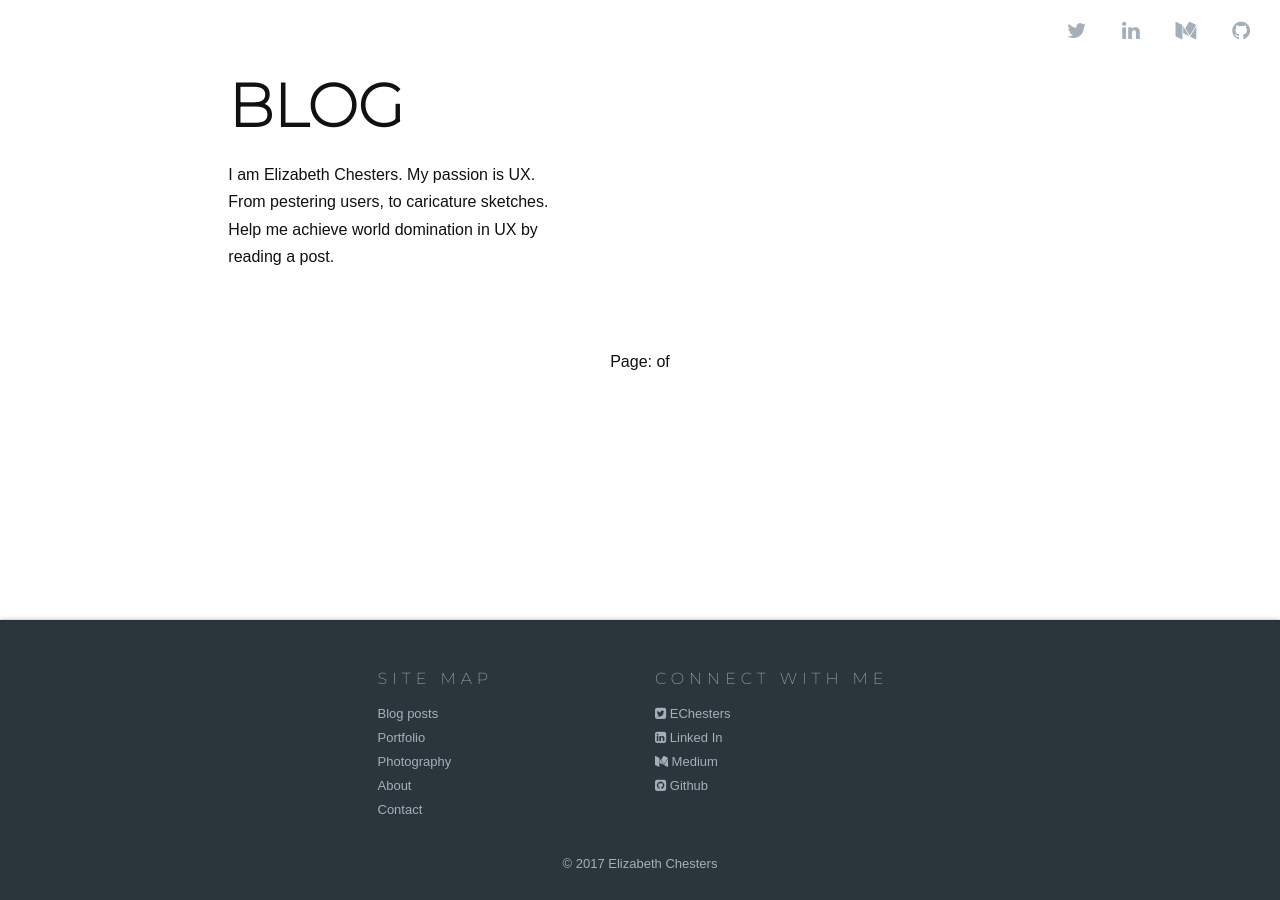
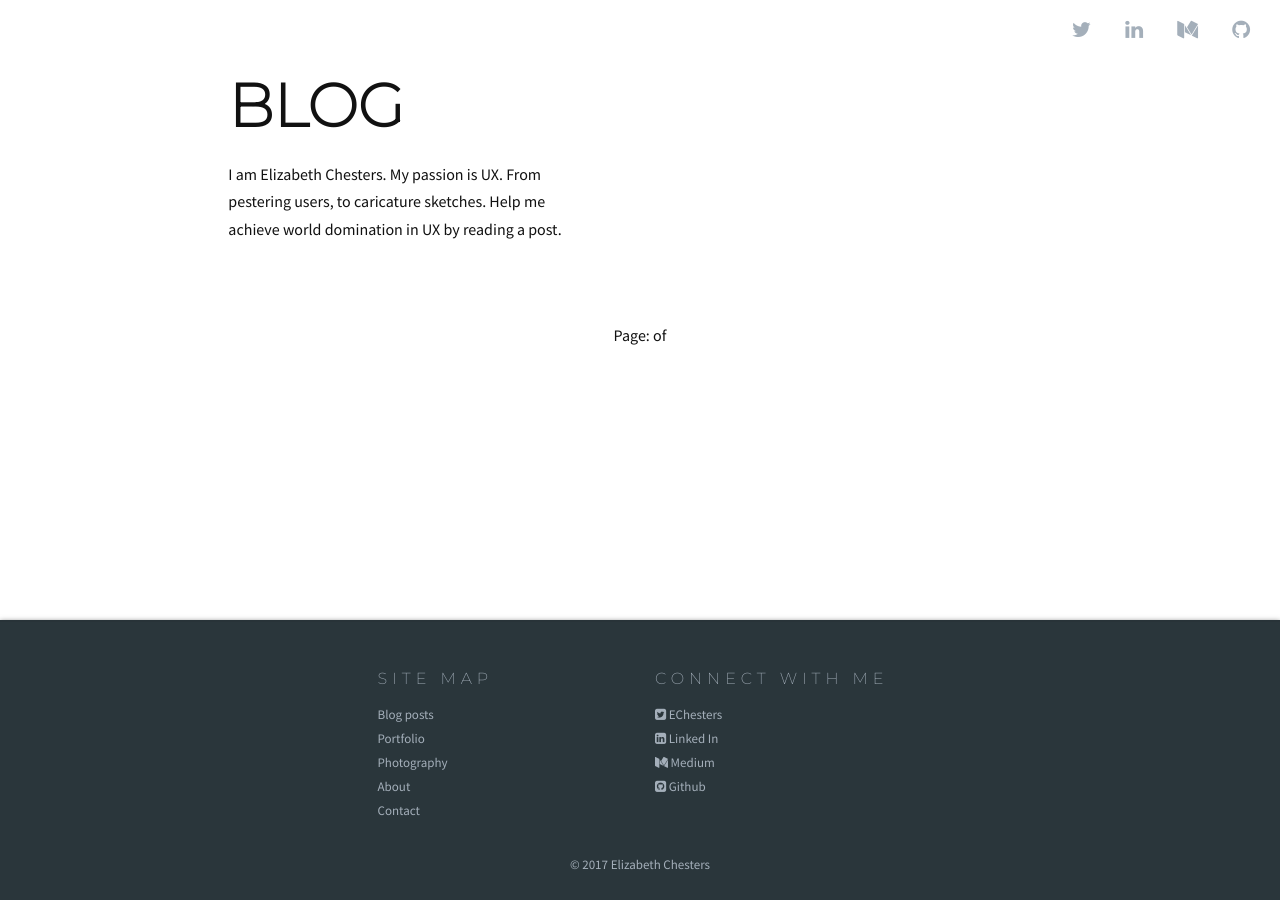
Before and after one commit to EChesters/echesters.github.io, a Jekyll site: the page built from blog.html, in a window 1280 px wide. Built offline with Jekyll 4.4.1, drawn with Linux system fonts in a browser that asks for light colours; nearby versions of some CDN libraries; some web fonts are replaced.

Commit message:
Fixed import font
- Broken due to caching of fonts locally

```diff
--- a/_sass/_vars.scss
+++ b/_sass/_vars.scss
@@ -1,4 +1,4 @@
-@import url('https://fonts.googleapis.com/css?family=Cutive+Mono|Montserrat:200|"Source Sans Pro":300,400,700&subset=latin-ext');
+@import url('https://fonts.googleapis.com/css?family=Cutive+Mono|Montserrat:200|Source+Sans+Pro:300,400,700&subset=latin-ext');
 
 /* COLOURS ----------- */
 $white:                       #F4F4F4;
```
